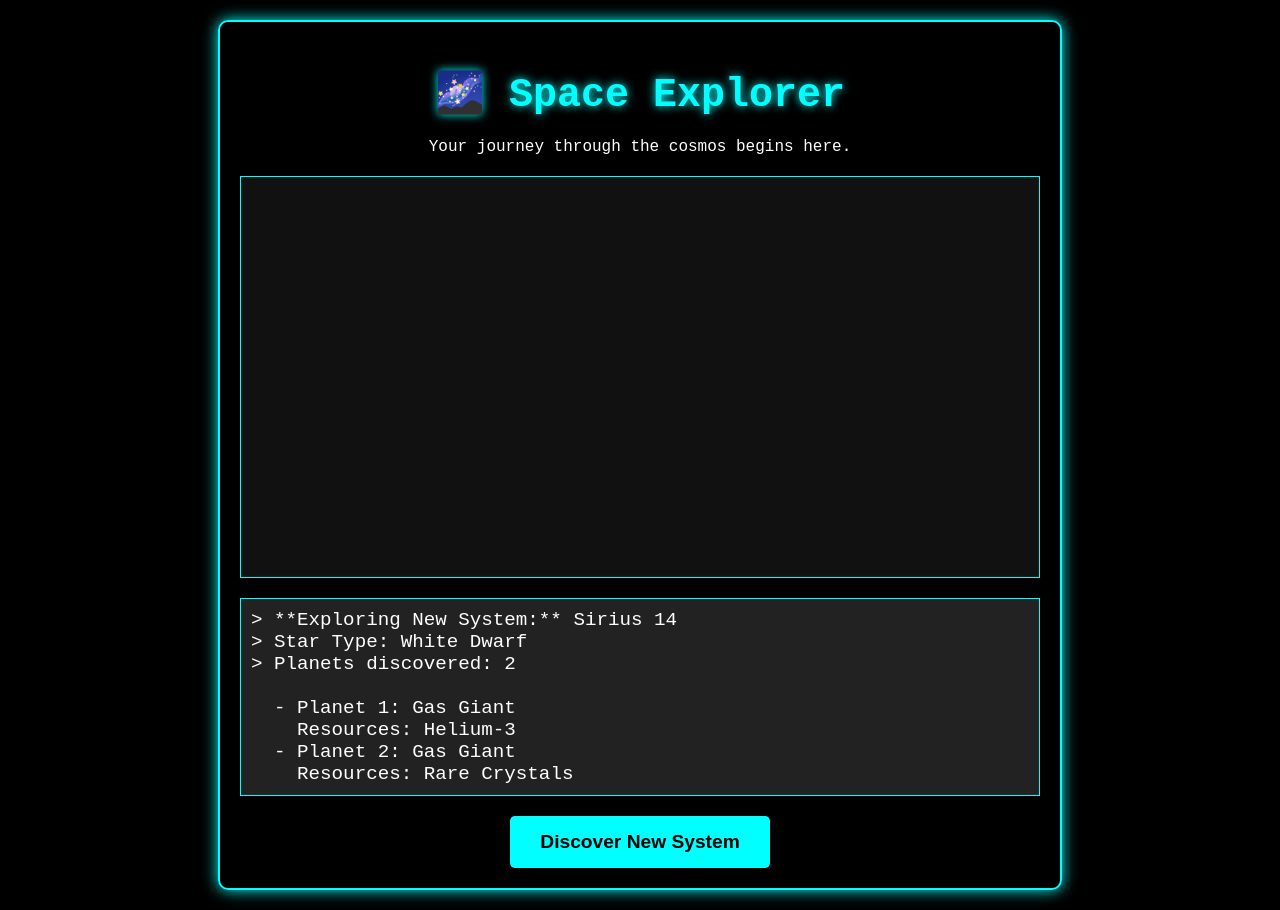
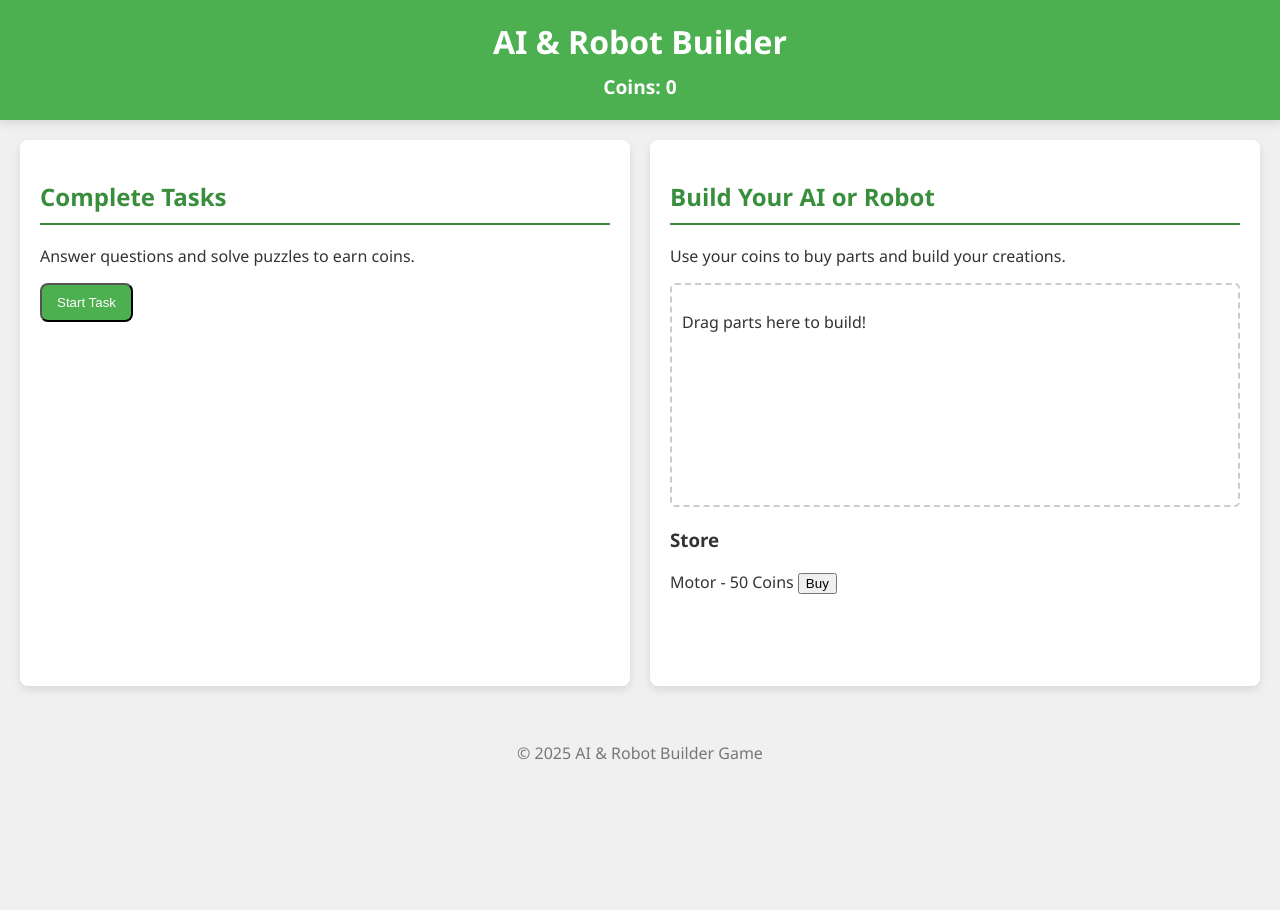
Before and after one commit to Swarup2024web/SpaceGame, a plain HTML site: page index.html in a window 1280 px wide. After the commit the page ends 800 px from the top, so only its background shows below. Drawn offline with Linux system fonts and the light colour scheme.

Commit message:
Update index.html

```diff
--- a/index.html
+++ b/index.html
@@ -3,183 +3,141 @@
 <head>
     <meta charset="UTF-8">
     <meta name="viewport" content="width=device-width, initial-scale=1.0">
-    <title>Space Explorer</title>
+    <title>AI & Robot Builder</title>
     <style>
-        /* General Body and Main Container Styling */
-        body {
-            background-color: #000;
-            color: #fff;
-            font-family: 'Courier New', Courier, monospace;
-            display: flex;
-            justify-content: center;
-            align-items: center;
-            min-height: 100vh;
-            margin: 0;
-            padding: 20px;
-            box-sizing: border-box;
+        :root {
+            --primary-color: #4CAF50;
+            --secondary-color: #388E3C;
+            --background-color: #f0f0f0;
+            --card-background: #ffffff;
+            --text-color: #333;
+            --border-radius: 8px;
+            --box-shadow: 0 4px 8px rgba(0, 0, 0, 0.1);
         }
 
-        .game-container {
-            width: 100%;
-            max-width: 800px;
-            border: 2px solid #00ffff;
+        body {
+            font-family: 'Segoe UI', Tahoma, Geneva, Verdana, sans-serif;
+            margin: 0;
+            padding: 0;
+            background-color: var(--background-color);
+            color: var(--text-color);
+            display: flex;
+            flex-direction: column;
+            min-height: 100vh;
+        }
+
+        header {
+            background-color: var(--primary-color);
+            color: white;
             padding: 20px;
             text-align: center;
-            background: rgba(0, 0, 0, 0.7);
-            border-radius: 10px;
-            box-shadow: 0 0 15px #00ffff;
+            box-shadow: var(--box-shadow);
         }
 
-        /* Title and Header */
-        h1 {
-            color: #00ffff;
-            text-shadow: 0 0 10px #00ffff;
-            font-size: 2.5em;
-            margin-bottom: 20px;
+        header h1 {
+            margin: 0;
         }
 
-        /* Game and Status Areas */
-        #game-area {
-            background-color: #111;
-            border: 1px solid #00ffff;
-            height: 400px;
-            margin: 20px auto;
-            position: relative;
-            overflow: hidden;
+        .coin-counter {
+            font-size: 1.2em;
+            font-weight: bold;
+            margin-top: 10px;
         }
 
-        #status-display {
-            background-color: #222;
-            border: 1px solid #00ffff;
-            padding: 10px;
-            text-align: left;
-            font-size: 1.2em;
-            margin-top: 20px;
-            white-space: pre-wrap;
-            overflow-y: auto; /* Adds scrollbar for long content */
-            max-height: 250px;
+        .container {
+            flex-grow: 1;
+            display: flex;
+            padding: 20px;
+            gap: 20px;
+            flex-wrap: wrap;
+            justify-content: center;
         }
 
-        /* Call-to-action Button Styling */
-        .cta-button {
-            background-color: #00ffff;
-            color: #000;
-            border: none;
-            padding: 15px 30px;
-            font-size: 1.2em;
-            cursor: pointer;
-            transition: transform 0.2s ease, box-shadow 0.2s ease;
-            margin-top: 20px;
-            border-radius: 5px;
-            font-weight: bold;
+        .panel {
+            flex: 1;
+            min-width: 300px;
+            background-color: var(--card-background);
+            padding: 20px;
+            border-radius: var(--border-radius);
+            box-shadow: var(--box-shadow);
         }
 
-        .cta-button:hover {
-            transform: scale(1.05);
-            box-shadow: 0 0 15px #00ffff;
+        h2 {
+            color: var(--secondary-color);
+            border-bottom: 2px solid var(--secondary-color);
+            padding-bottom: 10px;
         }
 
-        /* Mobile Responsiveness */
-        @media (max-width: 600px) {
-            .game-container {
-                padding: 10px;
-            }
+        #task-panel {
+            /* Styles for the task section */
+        }
 
-            h1 {
-                font-size: 1.8em;
-            }
+        #builder-panel {
+            /* Styles for the robot builder section */
+        }
 
-            #game-area {
-                height: 300px;
-            }
+        .button {
+            display: inline-block;
+            background-color: var(--primary-color);
+            color: white;
+            padding: 10px 15px;
+            text-align: center;
+            border-radius: var(--border-radius);
+            cursor: pointer;
+            text-decoration: none;
+            transition: background-color 0.3s;
+        }
 
-            #status-display {
-                font-size: 1em;
-            }
+        .button:hover {
+            background-color: var(--secondary-color);
+        }
 
-            .cta-button {
-                font-size: 1em;
-                padding: 10px 20px;
-            }
+        footer {
+            text-align: center;
+            padding: 20px;
+            color: #777;
         }
     </style>
 </head>
 <body>
 
-    <div class="game-container">
-        <h1>🌌 Space Explorer</h1>
-        <p>Your journey through the cosmos begins here.</p>
+    <header>
+        <h1>AI & Robot Builder</h1>
+        <div class="coin-counter">Coins: <span id="coin-count">0</span></div>
+    </header>
 
-        <div id="game-area">
-            </div>
-
-        <div id="status-display">
-            > Initializing systems...<br>> Ready for launch.
+    <div class="container">
+        <div id="task-panel" class="panel">
+            <h2>Complete Tasks</h2>
+            <p>Answer questions and solve puzzles to earn coins.</p>
+            <button id="start-task-button" class="button">Start Task</button>
+            <div id="task-content" style="margin-top: 20px;">
+                </div>
         </div>
 
-        <button class="cta-button" onclick="generateSystem()">Discover New System</button>
+        <div id="builder-panel" class="panel">
+            <h2>Build Your AI or Robot</h2>
+            <p>Use your coins to buy parts and build your creations.</p>
+            <div id="robot-builder-area" style="min-height: 200px; border: 2px dashed #ccc; padding: 10px; border-radius: 5px;">
+                <p>Drag parts here to build!</p>
+                </div>
+            <div id="part-store" style="margin-top: 20px;">
+                <h3>Store</h3>
+                <div id="part-list">
+                    <div class="part-item">
+                        <span class="part-name">Motor</span> - <span class="part-cost">50 Coins</span>
+                        <button class="buy-button" data-part-id="motor">Buy</button>
+                    </div>
+                </div>
+            </div>
+        </div>
     </div>
 
-    <script>
-        // Data for procedural generation
-        const STAR_TYPES = ["Main Sequence", "Red Dwarf", "Yellow Giant", "White Dwarf", "Blue Supergiant"];
-        const PLANET_TYPES = ["Terrestrial", "Gas Giant", "Ice Planet", "Lava Planet", "Desert Planet"];
-        const RESOURCE_TYPES = ["Iron", "Titanium", "Helium-3", "Water Ice", "Rare Crystals"];
-        const SYSTEM_NAMES = ["Kepler", "Sol", "Alpha Centauri", "Sirius", "Vega"];
+    <footer>
+        <p>&copy; 2025 AI & Robot Builder Game</p>
+    </footer>
 
-        // Function to get a random element from an array
-        function getRandom(arr) {
-            return arr[Math.floor(Math.random() * arr.length)];
-        }
-
-        // The core function to generate a star system
-        function generateSystem() {
-            const statusDisplay = document.getElementById('status-display');
-
-            // Step 1: Create a StarSystem object
-            const system = {};
-            system.name = getRandom(SYSTEM_NAMES) + " " + Math.floor(Math.random() * 100);
-            system.starType = getRandom(STAR_TYPES);
-            system.planets = [];
-
-            // Step 2: Generate a random number of planets
-            const numberOfPlanets = Math.floor(Math.random() * 6) + 2; // 2 to 7 planets
-
-            // Step 3: Loop to create each planet
-            for (let i = 0; i < numberOfPlanets; i++) {
-                const planet = {};
-                planet.name = `Planet ${i + 1}`;
-                planet.type = getRandom(PLANET_TYPES);
-                planet.resources = [];
-
-                // Add 1-3 random resources to each planet
-                const numberOfResources = Math.floor(Math.random() * 3) + 1;
-                for (let j = 0; j < numberOfResources; j++) {
-                    const resource = getRandom(RESOURCE_TYPES);
-                    if (!planet.resources.includes(resource)) {
-                        planet.resources.push(resource);
-                    }
-                }
-
-                system.planets.push(planet);
-            }
-
-            // Step 4: Display the results in the status area
-            let output = `> **Exploring New System:** ${system.name}\n`;
-            output += `> Star Type: ${system.starType}\n`;
-            output += `> Planets discovered: ${system.planets.length}\n\n`;
-
-            system.planets.forEach((planet, index) => {
-                output += `  - Planet ${index + 1}: ${planet.type}\n`;
-                output += `    Resources: ${planet.resources.join(', ')}\n`;
-            });
-
-            statusDisplay.innerHTML = output.replace(/\n/g, '<br>');
-        }
-
-        // Call generateSystem() on initial load to show a starting system
-        window.onload = generateSystem;
-    </script>
+    <script src="script.js"></script>
 
 </body>
 </html>
```
